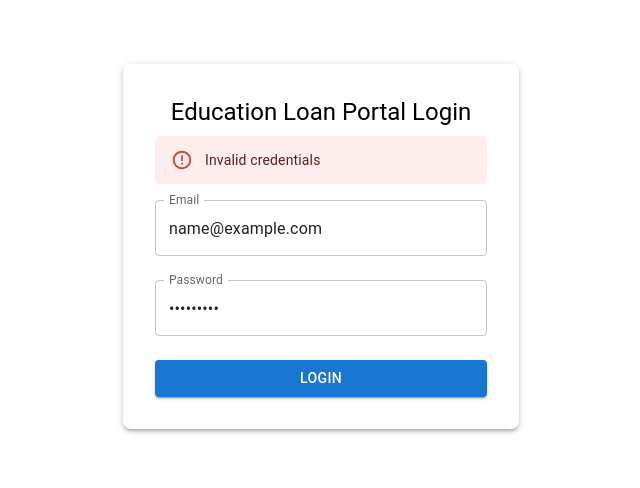
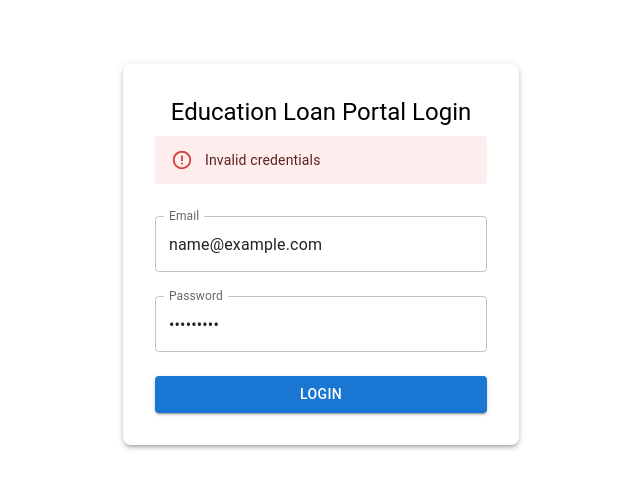
Before and after one commit to dalvifaraz/education-loan-portal, a React (Create React App) app: page /login in a window 1280 px wide. Both pictures are taken after typing "name@example.com", "Sample123" into the empty fields and a click on the button "LOGIN". Shown: the top 488 px of the page, without its empty margins (319-959 px from the left). Built offline with nearby package versions, Linux system fonts and the light colour scheme; no server answers.

Commit message:
get rid of fork hook and yup

```diff
--- a/package.json
+++ b/package.json
@@ -5,7 +5,6 @@
   "dependencies": {
     "@emotion/react": "^11.14.0",
     "@emotion/styled": "^11.14.1",
-    "@hookform/resolvers": "^5.1.1",
     "@mui/icons-material": "^7.1.2",
     "@mui/material": "^7.1.2",
     "@reduxjs/toolkit": "^2.8.2",
@@ -19,14 +18,12 @@
     "react": "^19.1.0",
     "react-dom": "^19.1.0",
     "react-dropzone": "^14.3.8",
-    "react-hook-form": "^7.58.1",
     "react-redux": "^9.2.0",
     "react-router-dom": "^7.6.3",
     "react-scripts": "5.0.1",
     "recharts": "^3.0.2",
     "typescript": "^4.9.5",
-    "web-vitals": "^2.1.4",
-    "yup": "^1.6.1"
+    "web-vitals": "^2.1.4"
   },
   "scripts": {
     "start": "react-app-rewired start",
--- a/src/components/TextInput.tsx
+++ b/src/components/TextInput.tsx
@@ -1,29 +1,35 @@
 import { TextField } from '@mui/material';
-import { Controller } from 'react-hook-form';
 
 interface Props {
+  label: string;
   name: string;
-  label: string;
-  control: any;
+  value: string;
   type?: string;
+  onChange: (e: React.ChangeEvent<HTMLInputElement>) => void;
+  error?: string;
+  autoComplete?: string;
 }
 
-export const TextInput = ({ name, label, control, type = 'text' }: Props) => (
-  <Controller
+export const TextInput = ({
+  label,
+  name,
+  value,
+  type = 'text',
+  onChange,
+  error,
+  autoComplete = 'off',
+}: Props) => (
+  <TextField
+    fullWidth
+    label={label}
     name={name}
-    control={control}
-    render={({ field, fieldState: { error } }) => (
-      <TextField
-        {...field}
-        label={label}
-        fullWidth
-        type={type}
-        margin="normal"
-        variant="outlined"
-        error={!!error}
-        helperText={error ? error.message : ''}
-        autoComplete="new-password"
-      />
-    )}
+    type={type}
+    value={value}
+    onChange={onChange}
+    margin="normal"
+    variant="outlined"
+    error={!!error}
+    helperText={error}
+    autoComplete={autoComplete}
   />
 );
--- a/src/features/auth/LoginPage.tsx
+++ b/src/features/auth/LoginPage.tsx
@@ -1,26 +1,60 @@
-import { useForm } from 'react-hook-form';
-import { yupResolver } from '@hookform/resolvers/yup';
-import * as yup from 'yup';
-import { Button, Typography, Container, Box, CircularProgress, Alert } from '@mui/material';
+import {
+  Button,
+  Typography,
+  Container,
+  Box,
+  CircularProgress,
+  Alert,
+  TextField,
+} from '@mui/material';
 import { useState } from 'react';
 import { loginUser } from '@educational-loan-portal/services';
-import { TextInput } from '@educational-loan-portal/components';
-
-const schema = yup.object().shape({
-  email: yup.string().email('Invalid email').required('Email is required'),
-  password: yup.string().min(6, 'Minimum 6 characters').required('Password is required'),
-});
+import { TextInput } from 'components/TextInput';
 
 export const LoginPage = () => {
-  const { control, handleSubmit } = useForm({ resolver: yupResolver(schema) });
+  const [formData, setFormData] = useState({ email: '', password: '' });
   const [loading, setLoading] = useState(false);
   const [errorMsg, setErrorMsg] = useState('');
+  const [errorField, setErrorField] = useState<'email' | 'password' | ''>('');
 
-  const onSubmit = async (data: any) => {
+  const handleChange = (e: React.ChangeEvent<HTMLInputElement>) => {
+    setFormData({ ...formData, [e.target.name]: e.target.value });
+  };
+
+  const validateForm = () => {
+    if (!formData.email.trim()) {
+      setErrorField('email');
+      return 'Email is required';
+    }
+    if (!/\S+@\S+\.\S+/.test(formData.email)) {
+      setErrorField('email');
+      return 'Invalid email';
+    }
+    if (!formData.password.trim()) {
+      setErrorField('password');
+      return 'Password is required';
+    }
+    if (formData.password.length < 6) {
+      setErrorField('password');
+      return 'Password must be at least 6 characters';
+    }
+    setErrorField(''); // ✅ No errors
+    return '';
+  };
+
+  const handleSubmit = async (e: React.FormEvent) => {
+    e.preventDefault();
     setErrorMsg('');
+
+    const validationError = validateForm();
+    if (validationError) {
+      setErrorMsg(validationError);
+      return;
+    }
+
     setLoading(true);
     try {
-      const res = await loginUser(data);
+      const res = await loginUser(formData);
       localStorage.setItem('token', res.token);
       localStorage.setItem('role', res.role);
       window.location.href = res.role === 'admin' ? '/admin/dashboard' : '/client/dashboard';
@@ -37,10 +71,29 @@ export const LoginPage = () => {
         <Typography variant="h5" align="center" gutterBottom>
           Education Loan Portal Login
         </Typography>
-        {errorMsg && <Alert severity="error">{errorMsg}</Alert>}
-        <form onSubmit={handleSubmit(onSubmit)} noValidate autoComplete="off">
-          <TextInput name="email" label="Email" control={control} />
-          <TextInput name="password" label="Password" control={control} type="password" />
+        {errorMsg && (
+          <Alert severity="error" sx={{ mb: 2 }}>
+            {errorMsg}
+          </Alert>
+        )}
+        <form onSubmit={handleSubmit} autoComplete="off">
+          <TextInput
+            name="email"
+            label="Email"
+            value={formData.email}
+            onChange={handleChange}
+            error={errorField === 'email' ? errorMsg : ''}
+            autoComplete="new-email"
+          />
+          <TextInput
+            name="password"
+            label="Password"
+            type="password"
+            value={formData.password}
+            onChange={handleChange}
+            error={errorField === 'password' ? errorMsg : ''}
+            autoComplete="new-password"
+          />
           <Button fullWidth variant="contained" type="submit" sx={{ mt: 2 }} disabled={loading}>
             {loading ? <CircularProgress size={24} color="inherit" /> : 'Login'}
           </Button>
--- a/src/features/auth/RegistrationPage.tsx
+++ b/src/features/auth/RegistrationPage.tsx
@@ -1,28 +1,65 @@
-// @features/auth/RegisterPage.tsx
-import { useForm } from 'react-hook-form';
+import { useState } from 'react';
 import { Button, Container, Typography, Box } from '@mui/material';
-import { yupResolver } from '@hookform/resolvers/yup';
-import * as yup from 'yup';
 import { TextInput } from '@educational-loan-portal/components';
 import { registerUser } from '@educational-loan-portal/services';
 
-const schema = yup.object().shape({
-  name: yup.string().required(),
-  email: yup.string().email().required(),
-  password: yup.string().min(6).required(),
-  role: yup.string().oneOf(['client']).required(), // We restrict only 'client' can register directly
-});
+export const RegisterPage = () => {
+  const [formData, setFormData] = useState({
+    name: '',
+    email: '',
+    password: '',
+  });
 
-export const RegisterPage = () => {
-  const { control, handleSubmit } = useForm({ resolver: yupResolver(schema) });
+  const [errorMsg, setErrorMsg] = useState('');
+  const [errorField, setErrorField] = useState<'name' | 'email' | 'password' | ''>('');
+  const [success, setSuccess] = useState(false);
 
-  const onSubmit = async (data: any) => {
+  const handleChange = (e: React.ChangeEvent<HTMLInputElement>) => {
+    setFormData({ ...formData, [e.target.name]: e.target.value });
+    setErrorField('');
+    setErrorMsg('');
+  };
+
+  const validateForm = () => {
+    if (!formData.name.trim()) {
+      setErrorField('name');
+      return 'Name is required';
+    }
+    if (!formData.email.trim()) {
+      setErrorField('email');
+      return 'Email is required';
+    }
+    if (!/\S+@\S+\.\S+/.test(formData.email)) {
+      setErrorField('email');
+      return 'Invalid email';
+    }
+    if (!formData.password.trim()) {
+      setErrorField('password');
+      return 'Password is required';
+    }
+    if (formData.password.length < 6) {
+      setErrorField('password');
+      return 'Password must be at least 6 characters';
+    }
+    return '';
+  };
+
+  const onSubmit = async (e: React.FormEvent) => {
+    e.preventDefault();
+    setSuccess(false);
+    const validationError = validateForm();
+    if (validationError) {
+      setErrorMsg(validationError);
+      return;
+    }
+
     try {
-      await registerUser(data);
+      await registerUser({ ...formData, role: 'client' });
+      setSuccess(true);
       alert('Registration successful! Please login.');
       window.location.href = '/login';
     } catch (error: any) {
-      alert(error?.response?.data?.message || 'Registration failed');
+      setErrorMsg(error?.response?.data?.message || 'Registration failed');
     }
   };
 
@@ -32,10 +69,32 @@ export const RegisterPage = () => {
         <Typography variant="h5" align="center" gutterBottom>
           Register
         </Typography>
-        <form onSubmit={handleSubmit(onSubmit)} noValidate autoComplete="off">
-          <TextInput name="name" label="Full Name" control={control} />
-          <TextInput name="email" label="Email" control={control} />
-          <TextInput name="password" label="Password" control={control} type="password" />
+        <form onSubmit={onSubmit} noValidate autoComplete="off">
+          <TextInput
+            name="name"
+            label="Full Name"
+            value={formData.name}
+            onChange={handleChange}
+            error={errorField === 'name' ? errorMsg : ''}
+            autoComplete="new-name"
+          />
+          <TextInput
+            name="email"
+            label="Email"
+            value={formData.email}
+            onChange={handleChange}
+            error={errorField === 'email' ? errorMsg : ''}
+            autoComplete="new-email"
+          />
+          <TextInput
+            name="password"
+            label="Password"
+            type="password"
+            value={formData.password}
+            onChange={handleChange}
+            error={errorField === 'password' ? errorMsg : ''}
+            autoComplete="new-password"
+          />
           <Button fullWidth variant="contained" type="submit" sx={{ mt: 2 }}>
             Register
           </Button>
```
Also changed, not shown: 1 other file (tests, documents, lock files or other folders).
